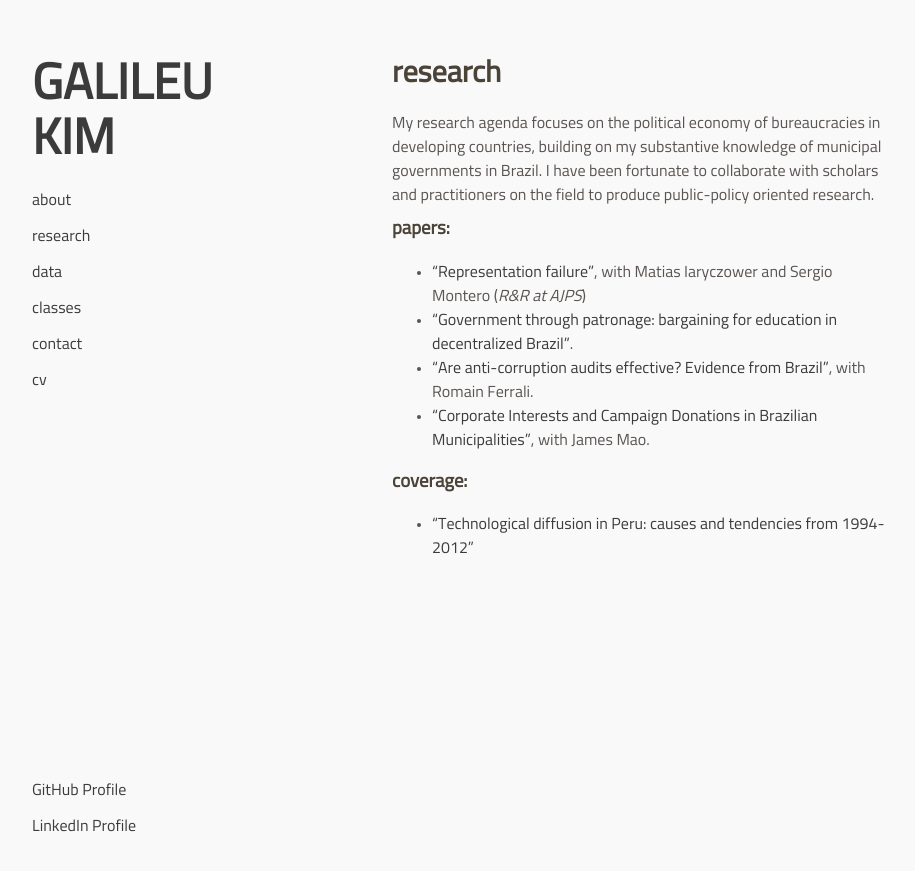
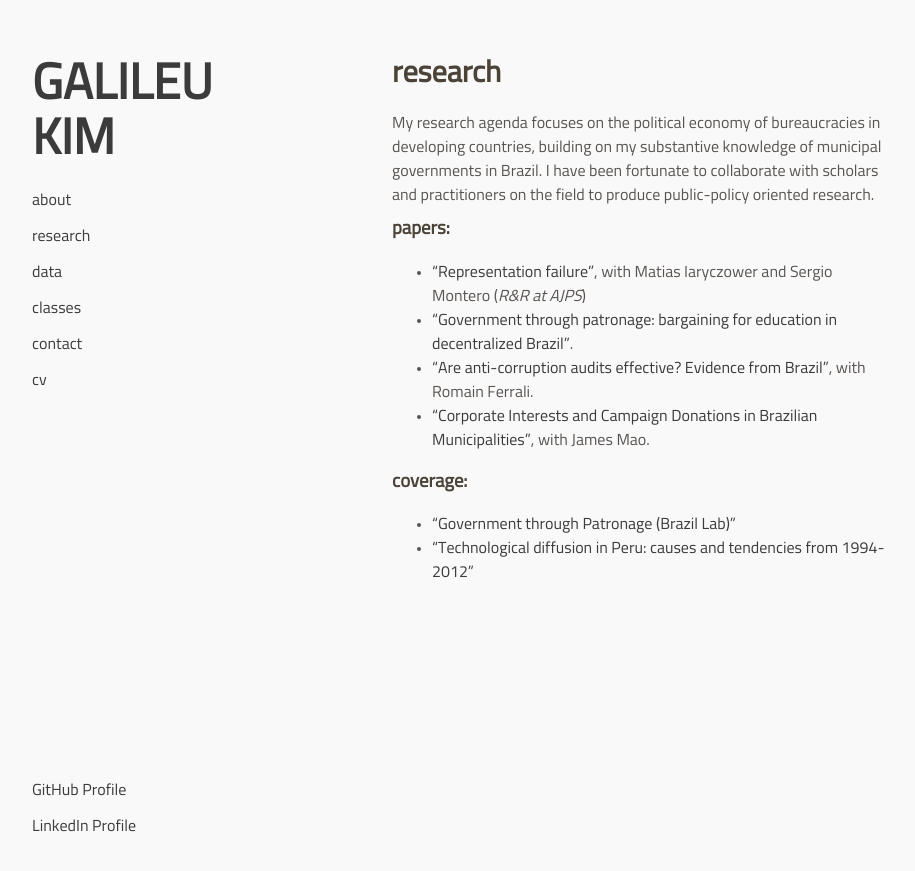
Before and after one commit to galileukim/galileukim.github.io, a Jekyll site: the page built from pages/research.md, in a window 1280 px wide. Shown: the top 871 px of the page, without its empty margins (178-1093 px from the left). Built offline with Jekyll 4.4.1, drawn with Linux system fonts in a browser that asks for light colours; our own code applies the rules of GitHub Pages for plain Markdown files.

Commit message:
incorporate coverage brazil lab

```diff
--- a/pages/research.md
+++ b/pages/research.md
@@ -15,4 +15,5 @@ My research agenda focuses on the political economy of bureaucracies in developi
 
 ### coverage:
 
+- ["Government through Patronage (Brazil Lab)"](https://brazillab.princeton.edu/news/brazil-lab-inaugurates-works-progress-forum)
 - ["Technological diffusion in Peru: causes and tendencies from 1994-2012"](http://cies.org.pe/sites/default/files/files/articulos/economiaysociedad/mt5-innovacion_cenagro_2-7-15.pdf)
```
